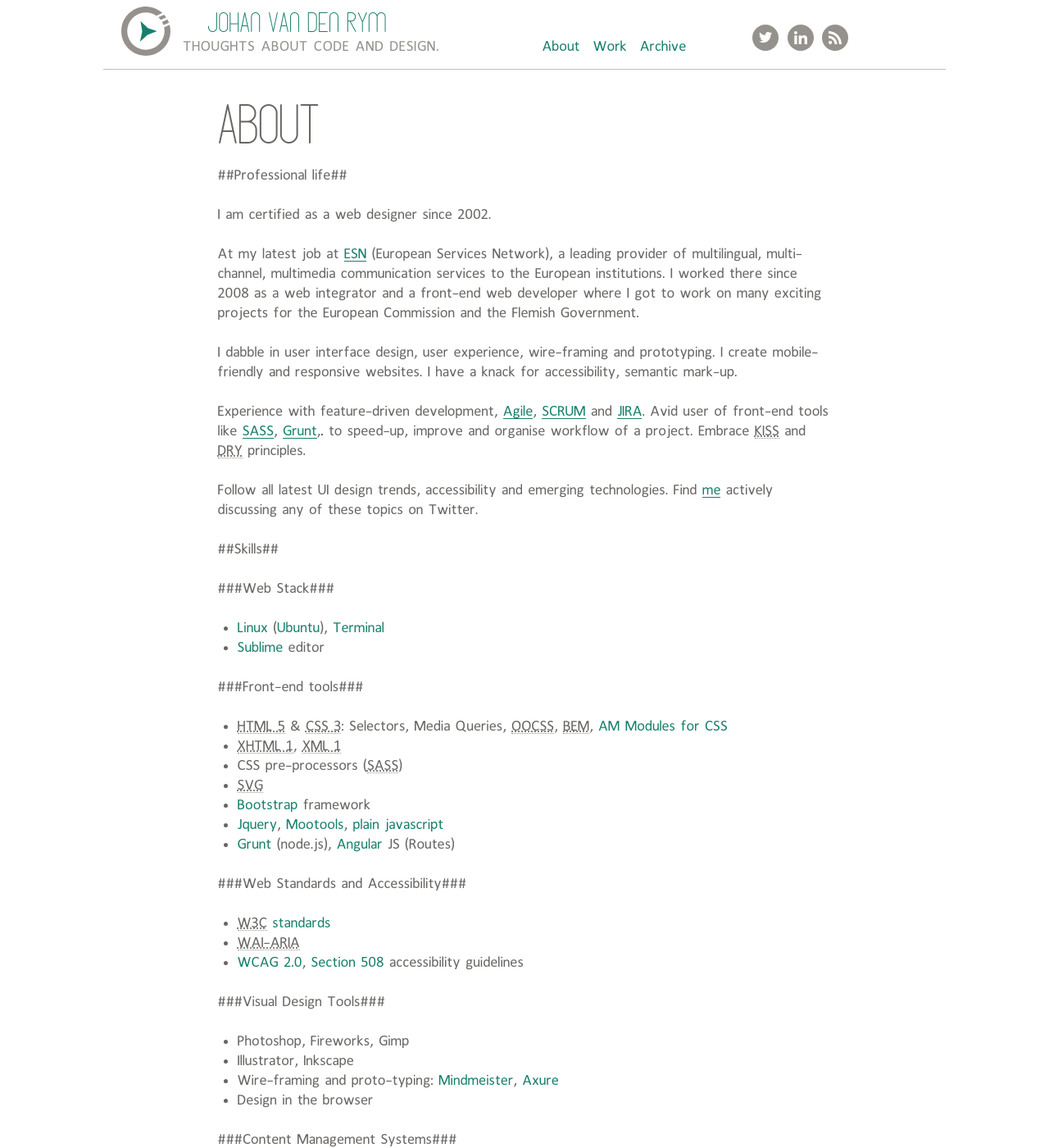
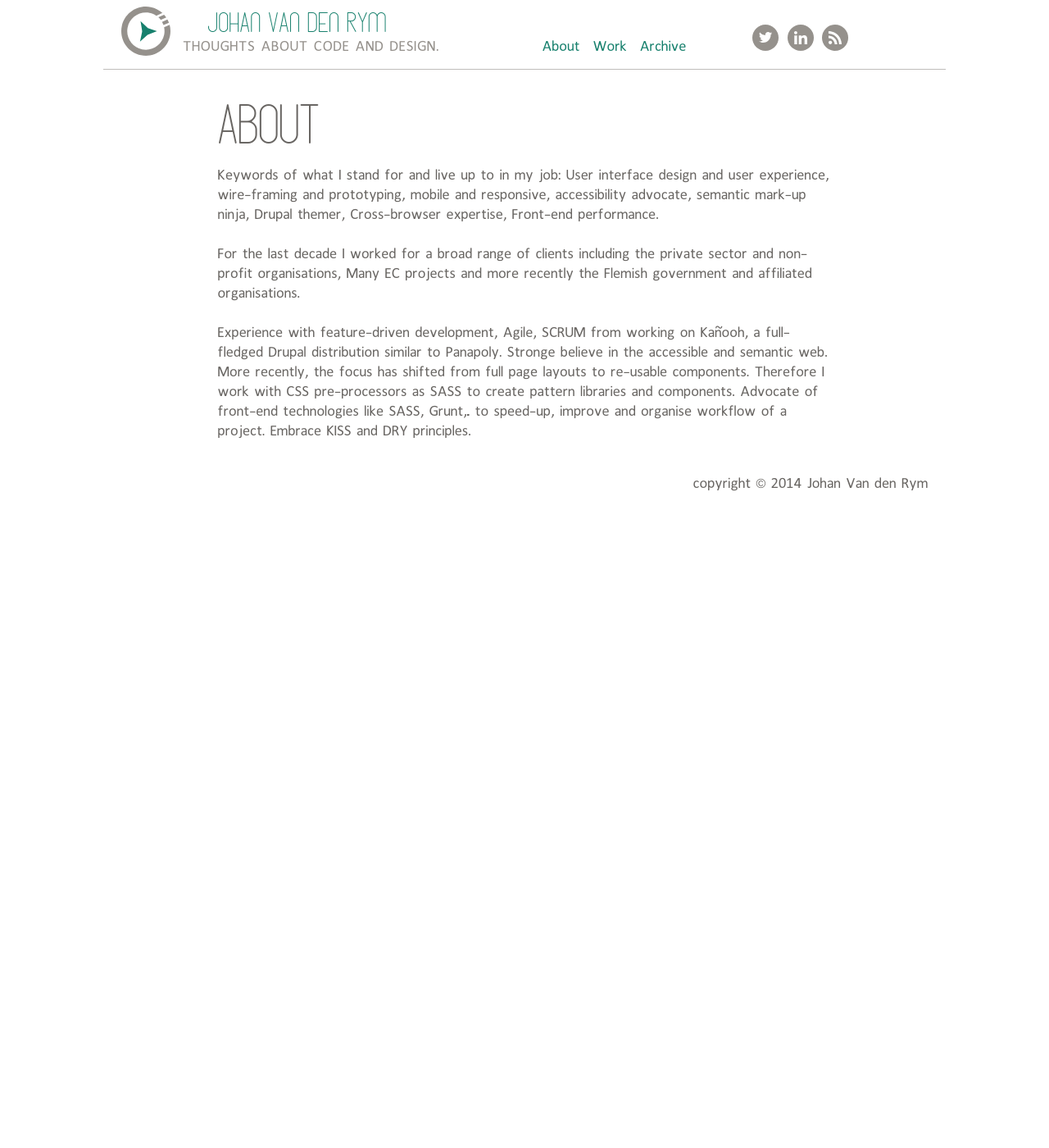
Before and after one commit to jvandenrym/jvandenrym.github.io, a Jekyll site: the page built from about.html, in a window 1280 px wide and 1400 px high. Shown: the whole window at 82% size. Built offline with Jekyll 4.4.1, drawn with Linux system fonts in a browser that asks for light colours; Markdown is read by kramdown in place of the engine named in the settings; some of the changed text lies outside the part shown.

Commit message:
Moved content to include

```diff
--- a/about.html
+++ b/about.html
@@ -2,66 +2,4 @@
 layout: page
 title: About
 ---
-
-{% capture m %}
-##Professional life##
-
-I am certified as a web designer since 2002.
-
-At my latest job at [ESN](http://www.esn.eu/company) (European Services Network), a leading provider of multilingual, multi-channel, multimedia communication services to the European institutions. I worked there since 2008 as a web integrator and a front-end web developer where I got to work on many exciting projects for the European Commission and the Flemish Government.
-
-I dabble in user interface design, user experience, wire-framing and prototyping.
-I create mobile-friendly and responsive websites.
-I have a knack for accessibility, semantic mark-up.
-
-Experience with feature-driven development, [Agile](http://www.allaboutagile.com/what-is-agile-10-key-principles/), [SCRUM](https://www.scrum.org/Resources/What-is-Scrum) and [JIRA](https://www.atlassian.com/software/jira/agile).
-Avid user of front-end tools like [SASS](http://sass-lang.com/), [Grunt](http://gruntjs.com/),... to speed-up, improve and organise workflow of a project. Embrace <abbr title="Keep it simple &amp; straightforward.">KISS</abbr> and <abbr title="Don't Repeat Yourself">DRY</abbr> principles.
-
-Follow all latest UI design trends, accessibility and emerging technologies. Find [me](https://twitter.com/johanvdr) actively discussing any of these topics on Twitter.
-
-##Skills##
-
-###Web Stack###
-* [Linux](https://www.linux.com/learn/new-user-guides/376-linux-is-everywhere-an-overview-of-the-linux-operating-system) ([Ubuntu](https://help.ubuntu.com/12.04/installation-guide/i386/what-is-ubuntu.html)), [Terminal](https://help.ubuntu.com/community/UsingTheTerminal)
-* [Sublime](http://www.sublimetext.com/) editor
-
-###Front-end tools###
-* <abbr title="HyperText Markup Language">HTML 5</abbr> &amp; <abbr title="Cascading Stylesheets">CSS 3</abbr>: Selectors, Media Queries, <abbr title="Object-Oriented CSS">OOCSS</abbr>, <abbr title="Block, Element, Modifier">BEM</abbr>, [AM Modules for CSS](http://amcss.github.io/)
-* <abbr title="Extensible Hypertext Markup Language">XHTML 1</abbr>, <abbr title="Extensible Markup Language">XML 1</abbr>
-* CSS pre-processors (<abbr title="Syntactically Awesome Style Sheets">SASS</abbr>)
-* <abbr title="Scalable Vector Graphics">SVG</abbr>
-* [Bootstrap](http://getbootstrap.com/) framework
-* [Jquery](http://jquery.com/), [Mootools](http://mootools.net/), [plain javascript](http://blog.adtile.me/2014/01/16/a-dive-into-plain-javascript/)
-* [Grunt](ttp://gruntjs.com/) (node.js), [Angular](https://angularjs.org/) JS (Routes)
-
-###Web Standards and Accessibility###
-* <abbr title="World Wide Web Consortium">W3C</abbr> [standards](http://www.w3.org/standards/)
-* <abbr title="Web Accessibility Initiative - Accessible Rich Internet Applications (standards suite)">WAI-ARIA</abbr>
-* <a href="http://www.w3.org/TR/WCAG20/" title="Web Content Accessibility Guidelines">WCAG 2.0</a>, <a href="http://www.webaim.org/standards/508/checklist">Section 508</a> accessibility guidelines
-
-###Visual Design Tools###
-* Photoshop, Fireworks, Gimp
-* Illustrator, Inkscape
-* Wire-framing and proto-typing: [Mindmeister](http://www.mindmeister.com/), [Axure](http://www.axure.com/)
-* Design in the browser
-
-###Content Management Systems###
-* Drupal: +5 years of experience, participate in the [Drupal community](https://www.drupal.org/user/2514444), Drush, build custom themes (front-end and admin themes) with emphasis on Front-end performance , Drupal Coding Standards, Panels, Context, Views, phpTemplate (<abbr title="Hypertext Pre-processor">PHP</abbr> &amp; Drupal API), Composer
-* In-house ColdFusion CMS: building theme with Coldfusion and XML, static HTML site generator.
-* Jekyll: liquid template and Ruby on Rails, static HTML site generator.
-
-###Software Development###
-* Agile: Scrum. Feature-driven development in a team of front-end developers, back-end developers and UX designers together with the Product Owner and Scrum Master . Daily stand-up meetings.
-* Project-based (waterfall)
-* Peer review, Quality control and - Assesment.
-
-###Unit testing###
-* Selenium and Browser Stack (screenshot diffs UI)
-
-###Languages###
-* Dutch (mother tongue)
-* English (Full professional proficiency)
-* French (Professional proficiency)
-
-{% endcapture %}
-{{ m | markdownify }}
+{% markdown about.md %}
```
